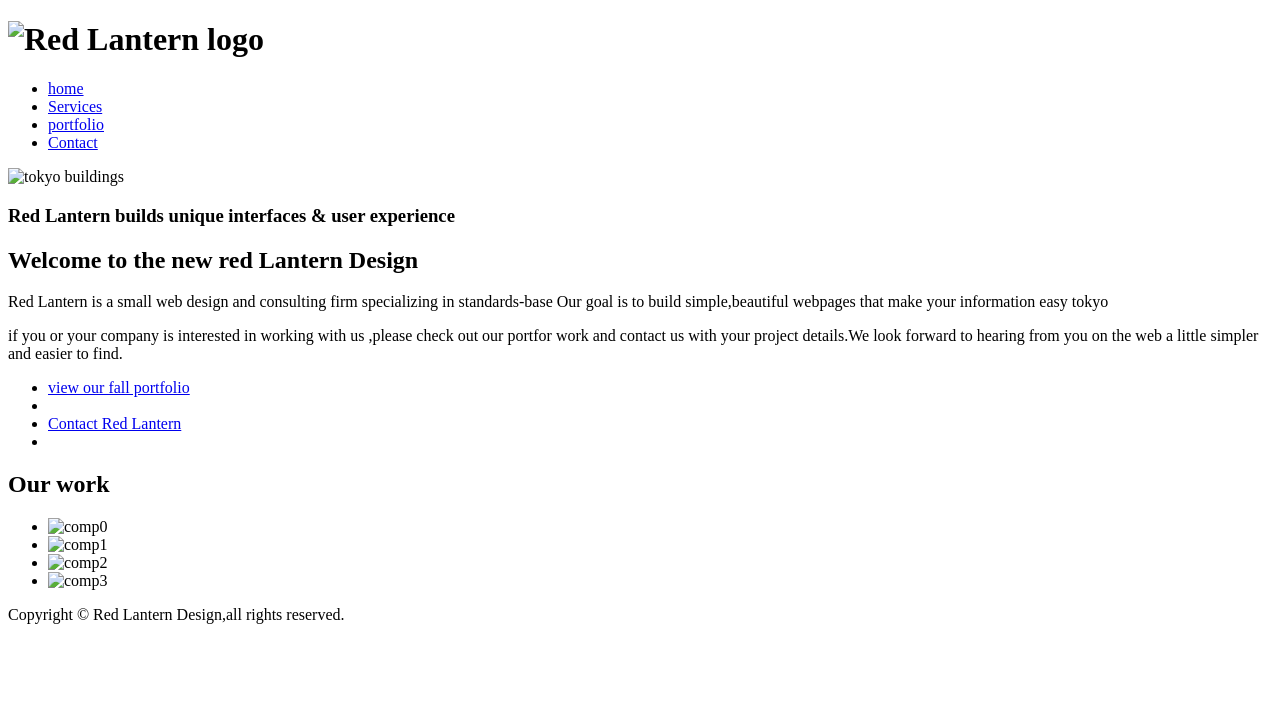
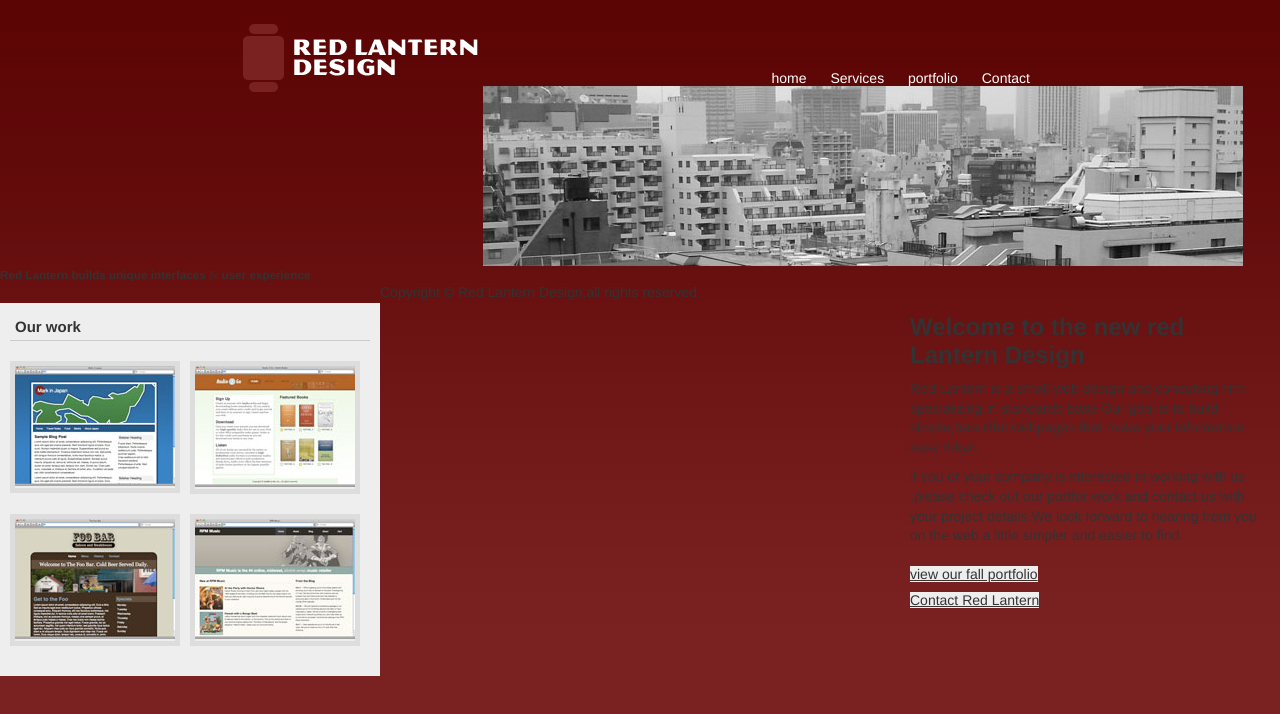
Before and after one commit to shnnnnowo/2024website, a plain HTML site: page index.html in a window 1280 px wide. Drawn offline with Linux system fonts and the light colour scheme.

Commit message:
website2024

```diff
--- a/index.html
+++ b/index.html
@@ -5,7 +5,7 @@
     <meta charset="UTF-8">
     <meta name="viewport" content="width=device-width, initial-scale=1.0">
     <meta http-equiv="X-UA-Compatible" content="ie=edge">
-    <link rel="stylesheet" href="css/style.css" type="text/css"/>
+    <link rel="stylesheet" href="stylesheets/screen.css" type="text/css"/>
     <title>Document</title>
 </head>
 
--- /dev/null
+++ b/stylesheets/screen.css
@@ -0,0 +1,188 @@
+/*
+Red Lantern redesign
+HFWD Chapter 1
+http://headfirslabs.com/books/hfwd/ch01/stylesheets/screen.css
+*/
+
+/*
+The font size here is set to 62.5% so that
+1em = 10px. This makes adjusting our typography
+a little easier
+*/
+body {
+	margin: 0 ;
+	//width: 800px;
+	padding: 0;
+	background: #7a2122 url('../images/body_bg.gif') repeat-x top;
+	font-family: Helvetica, sans-serif;
+	font-size: 62.5%;
+	color: #333;
+}
+
+h1, h2, p, ul, li {
+	margin: 0;
+	padding: 0;
+}
+
+p {
+	font-size: 1.4em;
+	line-height: 1.4em;
+}
+
+ul {
+	list-style-type: none;
+}
+
+a:link {
+	color: #333;
+	background: #eee;
+}
+a:visited {
+	color: #ff0000;
+	background: #eee;
+}
+
+/* This rule adds a nice style to our ampersands */
+span.amp {
+	font-family: Baskerville, "Goudy Old Style", "Palatino", "Book Antiqua", serif;
+	font-weight: normal;
+	font-style: italic;
+}
+
+/*
+"margin: 0 auto" with a width will center the layout
+in the browser window
+@media only screen and (max-width: 480px) {
+#masthead{
+
+	margin: 0 auto ;
+	margin-top: 20px;
+	width: 480px;
+	color: #fff;
+}
+#wrap {
+	clear: both;
+	margin: 0 auto;
+	padding: 10px;
+	width: 460px;
+	background: #fff;
+	border: 10px solid #5c0505;
+}
+#content, #sidebar {
+	width: 400px;
+	margin: 20px 0 20px 0;
+	padding: 10px;
+}
+
+}
+*/
+
+#masthead {
+	margin: 0 auto ;
+	margin-top: 20px;
+	width: 800px;
+	color: #fff;
+}
+
+#masthead h1 {
+	float: left;
+}
+
+#nav {
+	float: right;
+	margin: 50px 10px 0 0;
+	font-size: 1.4em;
+}
+
+
+#nav li {
+	display: inline;
+	margin: 0 0 0 20px;
+}
+
+#nav li a {
+	color: #fff;
+	text-decoration: none;
+	background: none;
+}
+
+/*
+Because the header content is outside the wrap <div>,
+we need to use the same "margin: 0 auto" trick to center
+the layout
+*/
+#wrap {
+	clear: both;
+	margin: 0 auto;
+	padding: 10px;
+	width: 780px;
+	background: #fff;
+	border: 10px solid #5c0505;
+}
+
+#header img {
+	border: 10px solid #ccc;
+}
+
+#header h1 {
+	font-size: 2em;
+	margin: 10px 0 0 0;
+	padding: 10px;
+	text-align: center;
+	background: url('../images/tagline_bg.gif') repeat-x;
+}
+
+#content, #sidebar {
+	width: 360px;
+	margin: 20px 0 20px 0;
+	padding: 10px;
+}
+
+#content {
+	float: right;
+}
+
+#content h2 {
+	font-size: 2.4em;
+	margin: 0 0 10px 0;
+}
+
+#content p {
+	margin: 0 0 10px 0;
+}
+
+#link-list {
+	margin: 20px 0 0 0;
+	font-size: 1.4em;
+}
+
+#link-list li {
+	margin: 0 0 10px 0;
+}
+
+#sidebar {
+	float: left;
+	background: #eee;
+}
+
+#sidebar h2 {
+	font-weight: bold;
+	border-bottom: 1px solid #ccc;
+	margin: 0 0 20px 0;
+	padding: 5px;
+}
+
+#port li {
+	margin: 0 10px 20px 0;
+	float: left;
+	border: 5px solid #ddd;
+}
+
+#footer {
+	clear: both;
+	background: #eee;
+	padding: 10px;
+	border-top: 2px solid #ddd;
+	text-align: center;
+	color: #777;
+}
```
Also changed, not shown: images/a2g.jpg (added), images/body_bg.gif (added), images/foobar.jpg (added), images/markinjapan.jpg (added), images/rl_logo.png (added), images/rpm.jpg (added), images/tagline_bg.gif (added), images/tokyo.jpg (added).
